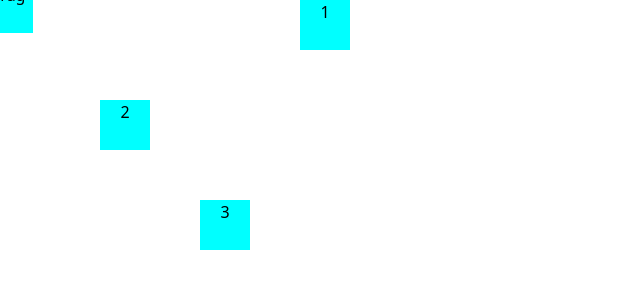
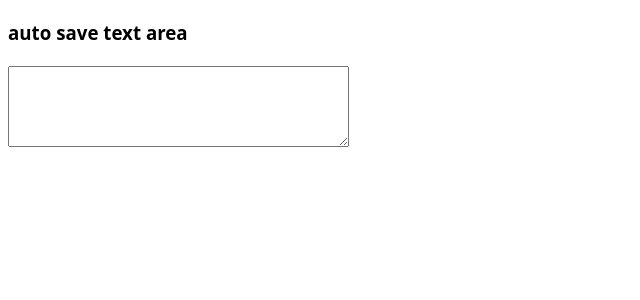
Before and after one commit to shapel3/react-app-05-12-2025-main-main, a React (Vite) app: page / in a window 1280 px wide. Shown: the top 300 px of the page, without its empty margins (0-640 px from the left). Built offline with nearby package versions, Linux system fonts and the light colour scheme.

Commit message:
TextArea

```diff
--- a/package.json
+++ b/package.json
@@ -12,6 +12,7 @@
   "dependencies": {
     "@mdi/js": "^7.4.47",
     "@mdi/react": "^1.6.1",
+    "date-fns": "^4.1.0",
     "react": "^19.2.0",
     "react-dom": "^19.2.0"
   },
--- a/src/App.jsx
+++ b/src/App.jsx
@@ -1,5 +1,5 @@
-import CursorTracker from "./components/CursorTracker/CursorTracker";
-import DragElement from "./components/DragElement/DragElement";
+import TextAreaAutoSave from "./components/TextAreaAutoSave/TextAreaAutoSave";
+
 
 
 function App() {
@@ -7,10 +7,7 @@ function App() {
   return (
     <>
 
-      <DragElement text='1' left={325} top={25} />
-      <DragElement text='2' left={125} top={125}/>
-      <DragElement text='3' left={225} top={225} />
-      <DragElement/>
+      <TextAreaAutoSave />
 
     </>
   );
--- /dev/null
+++ b/src/components/TextAreaAutoSave/TextAreaAutoSave.jsx
@@ -0,0 +1,36 @@
+import { useState, useEffect } from "react";
+
+const TextAreaAutoSave = () => {
+  const [text, setText] = useState("");
+  const changeText = (event) => {
+    setText(event.target.value);
+  };
+
+  useEffect(() => {
+    const saveText = localStorage.getItem("saveText");
+    if (saveText) {
+      setText(saveText);
+    }
+  }, []);
+
+  useEffect(() => {
+    localStorage.setItem("saveText", text);
+  }, [text]);
+
+  return (
+    <section>
+      <h3>auto save text area</h3>
+      <textarea
+        name=""
+        id=""
+        rows="5"
+        cols="40"
+        value={text}
+        onChange={changeText}
+      ></textarea>
+    </section>
+  );
+};
+
+export default TextAreaAutoSave;
+//  Lorem ipsum dolor sit amet consectetur adipisicing elit. Quisquam facilis soluta dolorum ullam sit porro laboriosam, unde ut atque natus sapiente assumenda nisi velit? Temporibus!
```
Also changed, not shown: 1 other file (tests, documents, lock files or other folders).
